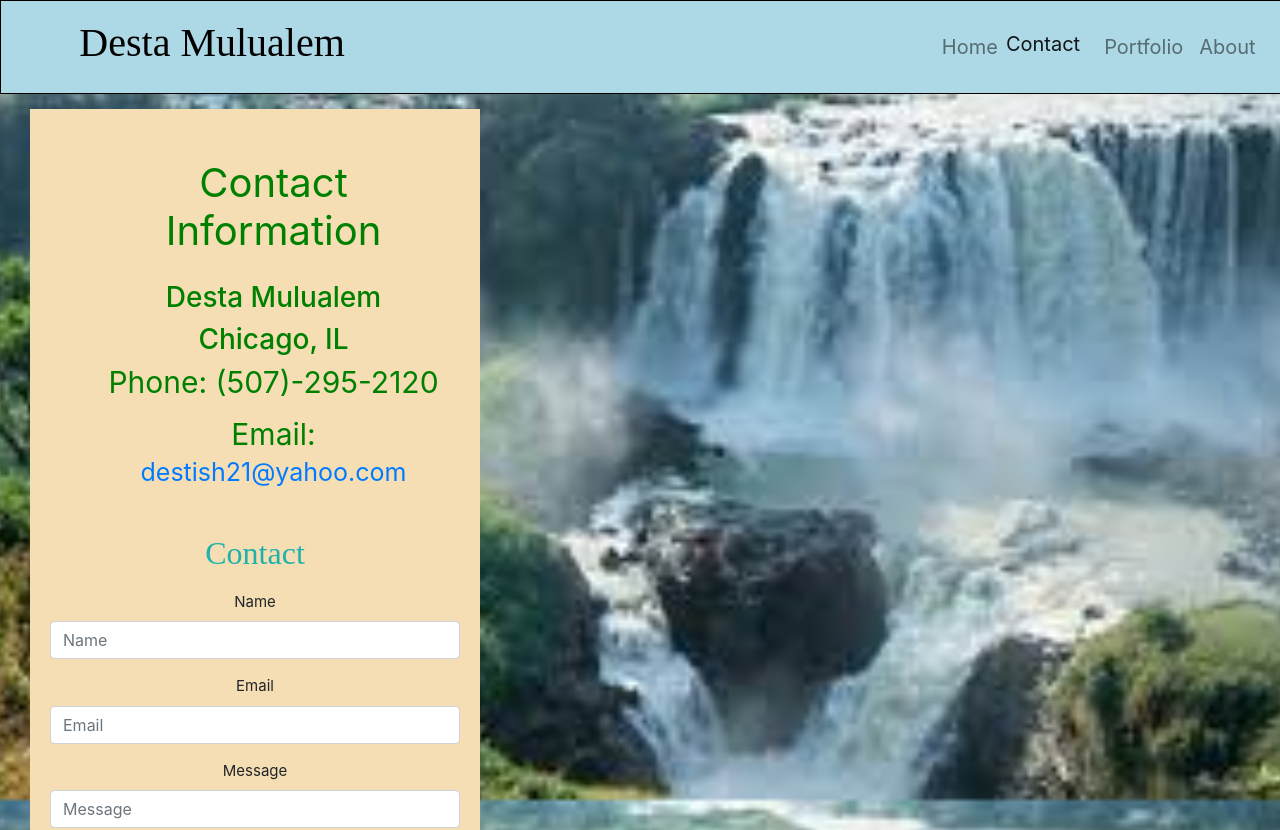
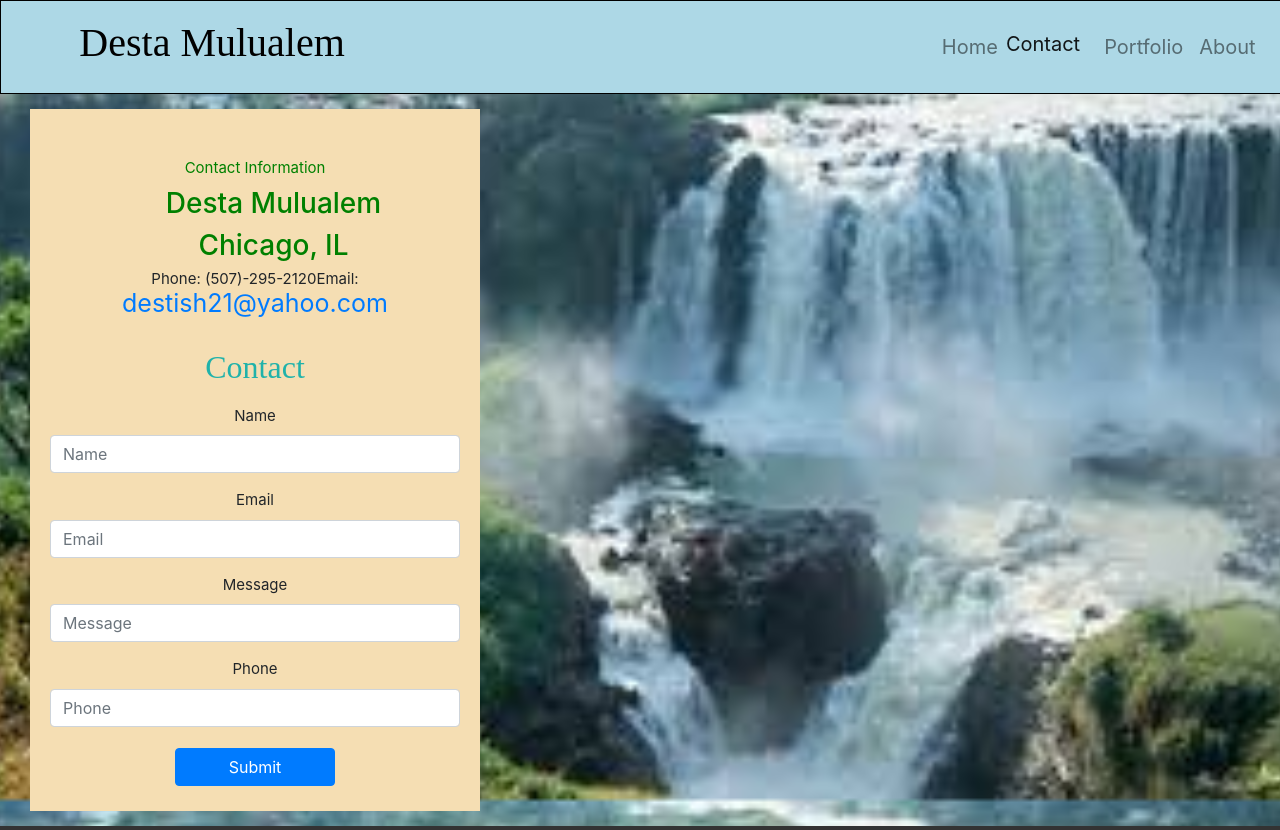
Before and after one commit to destish21/react_portfolio_20, a React (Create React App) app: page /contact in a window 1280 px wide. Shown: the top 830 px of the page. Built offline with nearby package versions, Linux system fonts and the light colour scheme.

Commit message:
Updated contact class name

```diff
--- a/src/components/Contact/Contact.js
+++ b/src/components/Contact/Contact.js
@@ -6,12 +6,12 @@ const Contact = () => {
     <div id="form-cont">
       <div className="personal">
         <div id="mydivheader">
-          <p>Contact Information</p>
+          <pC>Contact Information</pC>
         </div>
         <h3>Desta Mulualem</h3>
         <h3>Chicago, IL</h3>
-        <p>Phone: <span>(507)-295-2120</span></p>
-        <p>Email: <a href="mail to:destish21@yahoo.com">destish21@yahoo.com</a></p>
+        <pC>Phone: <span>(507)-295-2120</span></pC>
+        <pC>Email: <a href="mail to:destish21@yahoo.com">destish21@yahoo.com</a></pC>
       </div>
 
       <form>
```
